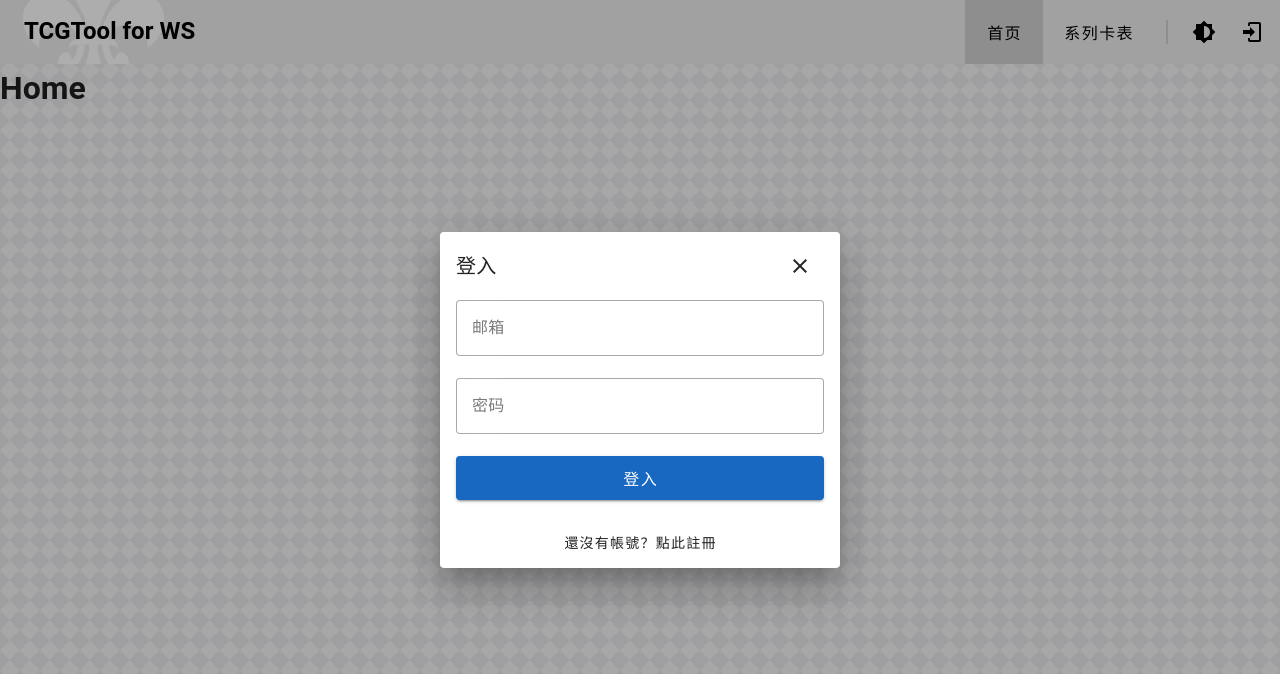
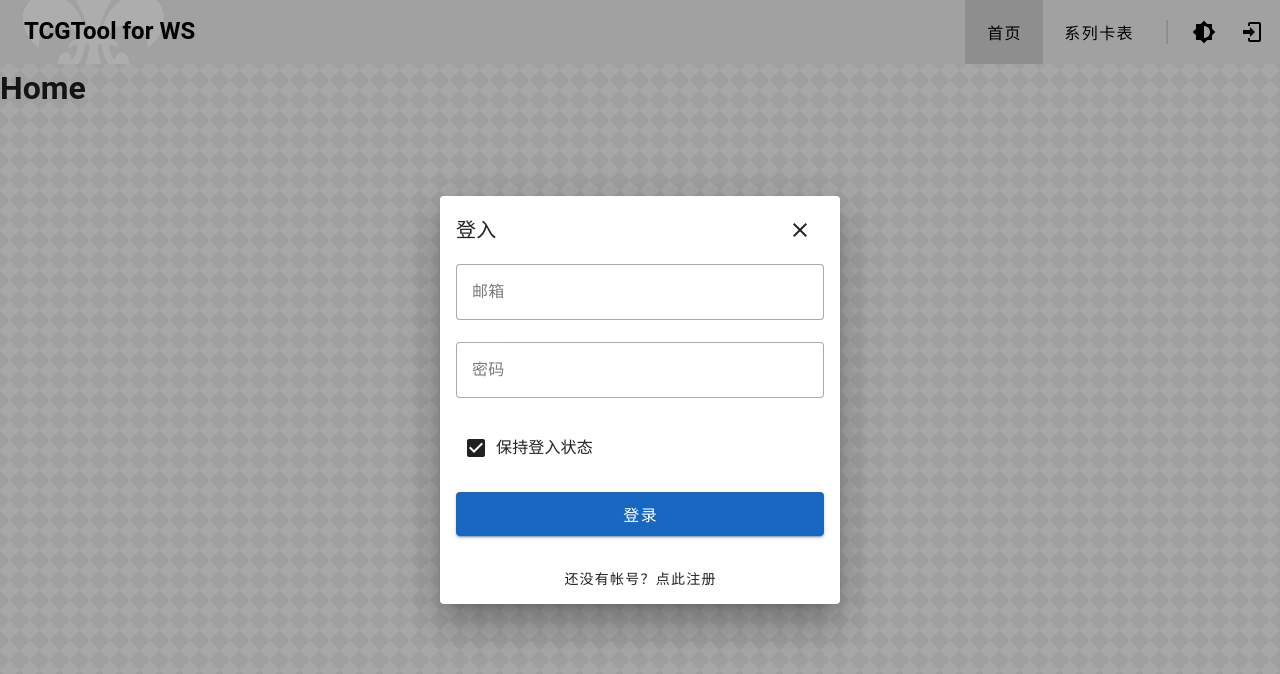
Before and after one commit to FuseFairy/TCGToolWS, a Vue app: page /home in a window 1280 px wide. Both pictures are taken after a click on the button 1252 px from the left and 32 px from the top of the page. Shown: the top 674 px of the page. Built offline with nearby package versions, Linux system fonts and the light colour scheme; a small style sheet from the web is missing.

Commit message:
feat: keep login

```diff
--- a/src/components/AuthDialog.vue
+++ b/src/components/AuthDialog.vue
@@ -13,19 +13,22 @@
             <v-form @submit.prevent="handleCredentialSubmit">
               <v-text-field v-model="email" label="邮箱" type="email" variant="outlined"
                 :readonly="loading"></v-text-field>
-              <v-text-field v-model="password" label="密码" type="password" variant="outlined"
-                :readonly="loading"></v-text-field>
+              <v-text-field v-model="password" label="密码" type="password" variant="outlined" :readonly="loading"
+                autocomplete="true"></v-text-field>
+
+              <v-checkbox v-if="isLoginMode" v-model="authStore.rememberMe" label="保持登入状态" hide-details
+                class="mb-4"></v-checkbox>
 
               <v-text-field v-if="!isLoginMode" v-model="passwordConfirm" label="确认密码" type="password"
                 variant="outlined" :readonly="loading"></v-text-field>
               <v-btn type="submit" block color="primary" size="large" :loading="loading">
-                {{ isLoginMode ? '登入' : '發送驗證碼' }}
+                {{ isLoginMode ? '登录' : '发送验证码' }}
               </v-btn>
             </v-form>
           </v-card-text>
           <v-card-actions class="justify-center">
             <v-btn variant="text" @click="toggleMode" :disabled="loading">
-              {{ isLoginMode ? '還沒有帳號？點此註冊' : '已有帳號？點此登入' }}
+              {{ isLoginMode ? '还没有帐号？点此注册' : '已有帐号？点此登入' }}
             </v-btn>
           </v-card-actions>
         </v-card>
@@ -33,17 +36,17 @@
 
       <!-- 視圖 2: 驗證碼輸入表單 -->
       <template v-if="step === 'verification'">
-        <v-card title="輸入驗證碼">
+        <v-card title="输入验证码">
           <template #append>
             <v-btn icon="mdi-close" variant="text" @click="dialog = false"></v-btn>
           </template>
           <v-card-text>
             <v-alert v-if="error" type="error" density="compact" class="mb-4">{{ error }}</v-alert>
             <v-alert v-if="successMessage" type="success" density="compact" class="mb-4">{{ successMessage }}</v-alert>
-            <p class="text-body-2 mb-4">我們已將 6 位數驗證碼發送到 <strong>{{ email }}</strong></p>
+            <p class="text-body-2 mb-4">我们已将 6 位数验证码发送到 <strong>{{ email }}</strong></p>
             <v-form @submit.prevent="handleVerificationSubmit">
               <v-otp-input v-model="verificationCode" :length="6"></v-otp-input>
-              <v-btn type="submit" block color="primary" size="large" :loading="loading">驗證並註冊</v-btn>
+              <v-btn type="submit" block color="primary" size="large" :loading="loading">验证并注册</v-btn>
             </v-form>
           </v-card-text>
           <v-card-actions class="justify-center">
@@ -51,7 +54,6 @@
           </v-card-actions>
         </v-card>
       </template>
-
     </v-card>
   </v-dialog>
 </template>
--- a/src/stores/auth.js
+++ b/src/stores/auth.js
@@ -2,11 +2,32 @@ import { defineStore } from 'pinia'
 import { ref, computed } from 'vue'
 
 export const useAuthStore = defineStore('auth', () => {
-  // --- State ---
-  const token = ref(null)
+  // 初始化:從 storage 讀取
+  const initState = () => {
+    const local = localStorage.getItem('auth')
+    const session = sessionStorage.getItem('auth')
+    const stored = local || session
+    if (stored) {
+      const parsed = JSON.parse(stored)
+      return { token: parsed.token, rememberMe: parsed.rememberMe ?? true }
+    }
+    return { token: null, rememberMe: true }
+  }
 
-  // --- Getters ---
+  const { token: initToken, rememberMe: initRemember } = initState()
+  const token = ref(initToken)
+  const rememberMe = ref(initRemember)
   const isAuthenticated = computed(() => !!token.value)
+
+  // 儲存到 storage
+  const saveToStorage = () => {
+    localStorage.removeItem('auth')
+    sessionStorage.removeItem('auth')
+    if (token.value) {
+      const storage = rememberMe.value ? localStorage : sessionStorage
+      storage.setItem('auth', JSON.stringify({ token: token.value, rememberMe: rememberMe.value }))
+    }
+  }
 
   const sendVerificationCode = async (email, password) => {
     const response = await fetch('/api/register/send-code', {
@@ -15,9 +36,7 @@ export const useAuthStore = defineStore('auth', () => {
       body: JSON.stringify({ email, password }),
     })
     const data = await response.json()
-    if (!response.ok) {
-      throw new Error(data.message || '發送驗證碼失敗。')
-    }
+    if (!response.ok) throw new Error(data.message || '發送驗證碼失敗。')
     return data
   }
 
@@ -28,9 +47,7 @@ export const useAuthStore = defineStore('auth', () => {
       body: JSON.stringify({ email, code }),
     })
     const data = await response.json()
-    if (!response.ok) {
-      throw new Error(data.message || '驗證失敗。')
-    }
+    if (!response.ok) throw new Error(data.message || '驗證失敗。')
     return data
   }
 
@@ -41,20 +58,22 @@ export const useAuthStore = defineStore('auth', () => {
       body: JSON.stringify({ email, password }),
     })
     const data = await response.json()
-    if (!response.ok) {
-      throw new Error(data.message || 'Login failed.')
-    }
+    if (!response.ok) throw new Error(data.message || 'Login failed.')
     token.value = data.token
+    saveToStorage()
     return data
   }
 
   const logout = () => {
     token.value = null
+    localStorage.removeItem('auth')
+    sessionStorage.removeItem('auth')
   }
 
   return {
     token,
     isAuthenticated,
+    rememberMe,
     sendVerificationCode,
     verifyAndRegister,
     login,
```
